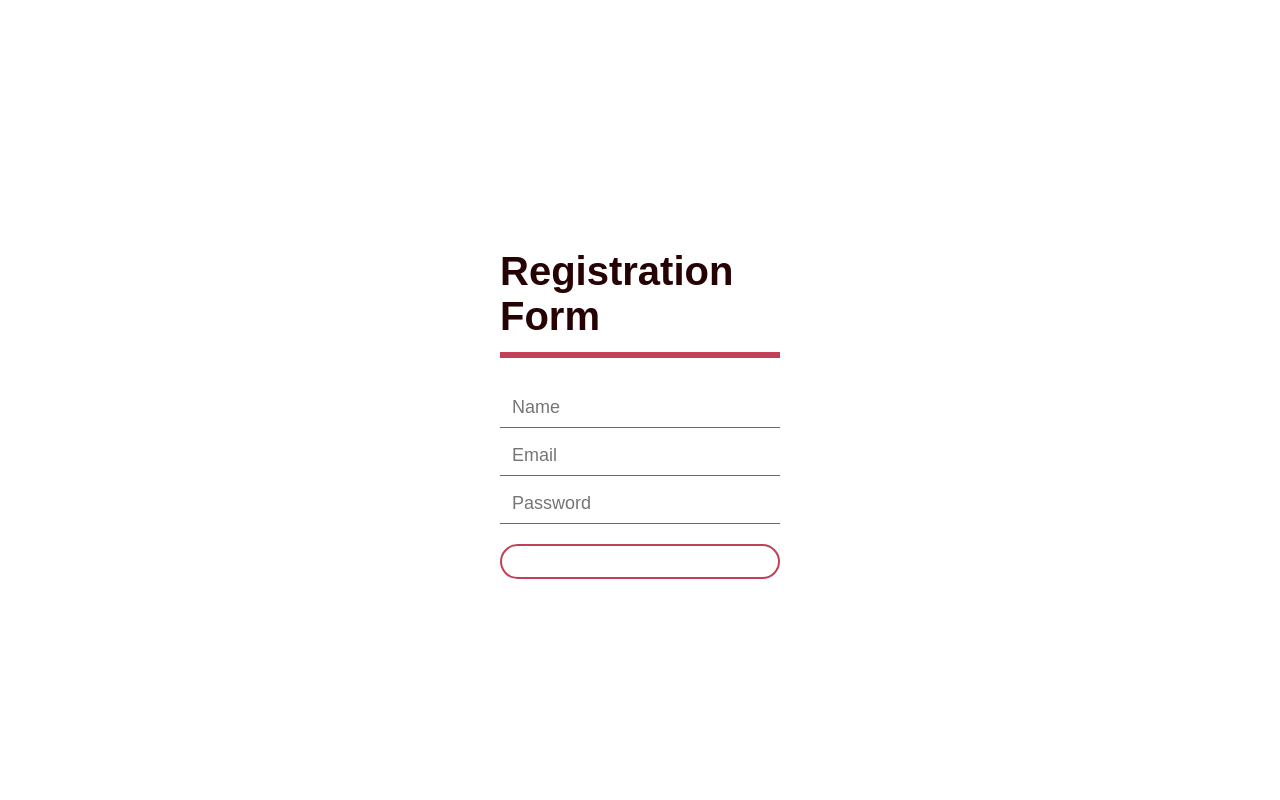
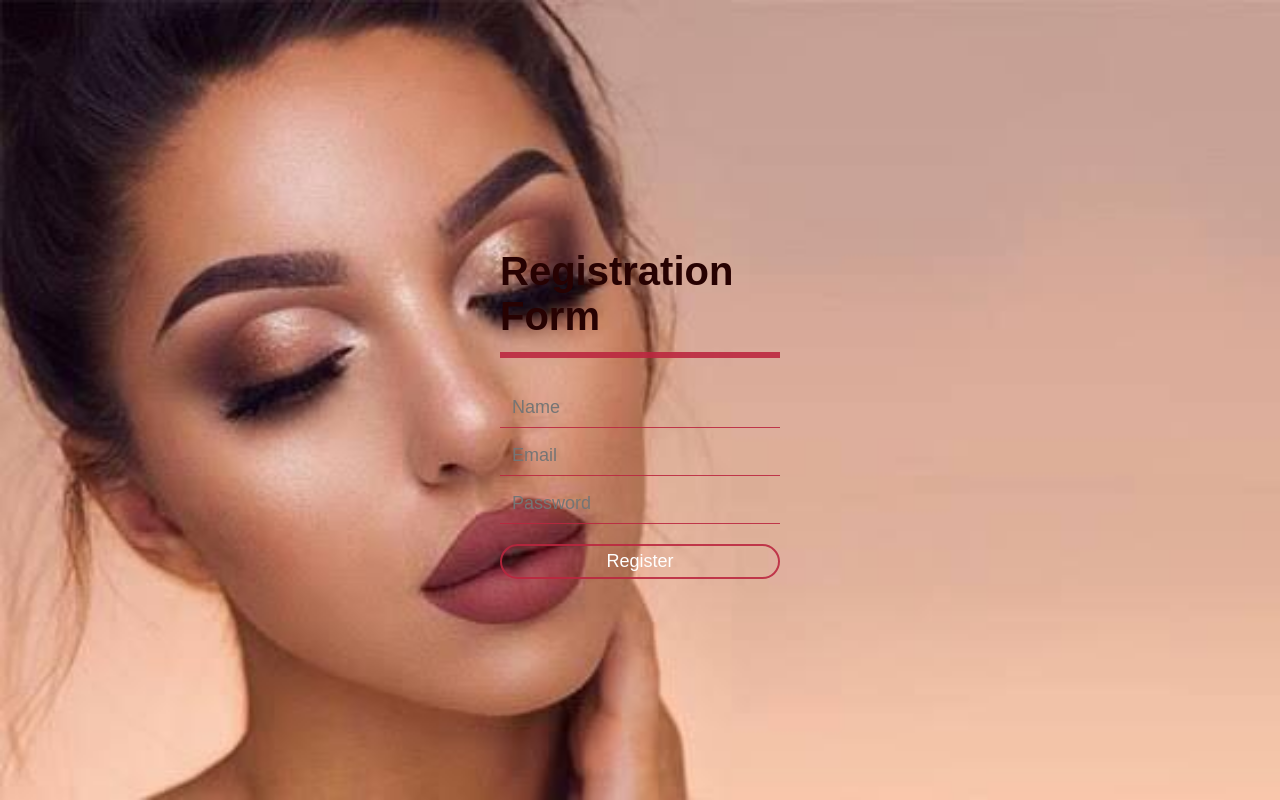
Before and after one commit to Ariiieee/The-registration-form, a plain HTML site: page index.html in a window 1280 px wide. Drawn offline with Linux system fonts and the light colour scheme.

Commit message:
adjusted background image

```diff
--- a/form.css
+++ b/form.css
@@ -2,7 +2,7 @@
 body {
     margin: 0;
     padding: 0;
-    background: url('../vvg/Makeup.jpeg');
+    background: url('../Makeup.jpeg');
     font-family: sans-serif;
     background-repeat: no-repeat;
     background-size: cover;
```
